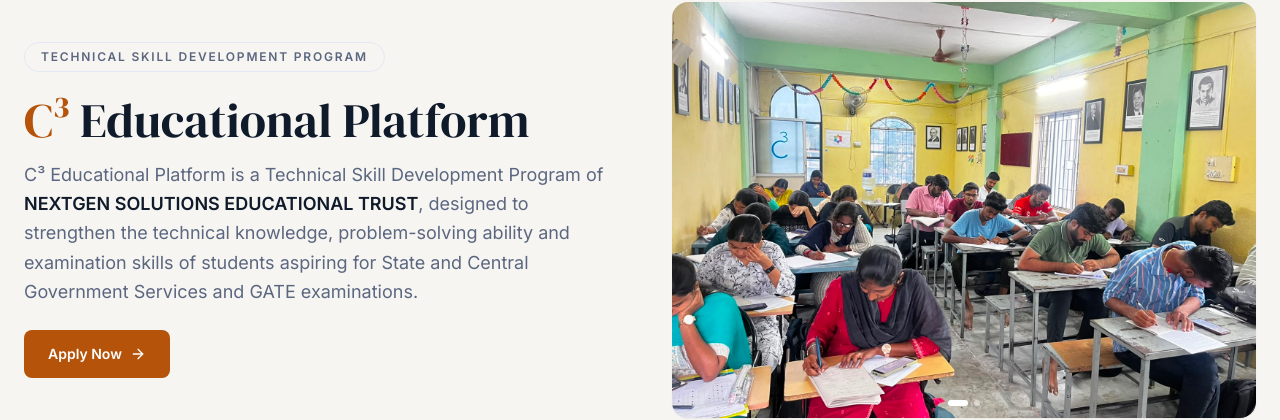
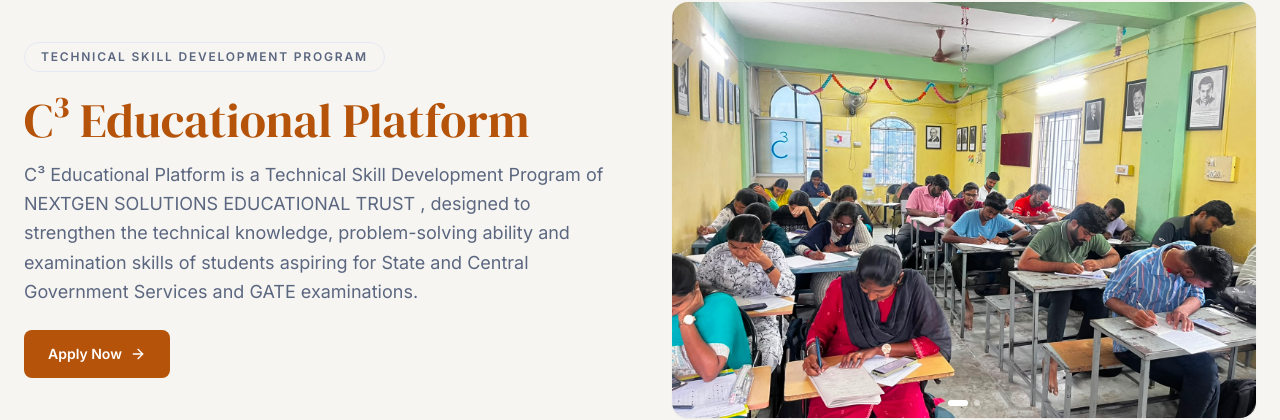
Before and after one commit to itzmani05-cmd/NextgenEducationalTrust, a React (Vite) app: page /platform in a window 1280 px wide. Shown: the part 119-539 px from the top of the page. Built offline with nearby package versions, Linux system fonts and the light colour scheme; no server answers.

Commit message:
redesign the ui of herosection in c3

```diff
--- a/src/components/platform/HeroSection.jsx
+++ b/src/components/platform/HeroSection.jsx
@@ -13,15 +13,12 @@
             Technical Skill Development Program
           </span>
           <h1 className="font-serif text-4xl md:text-5xl text-brand-ink mb-4 leading-tight">
-            <span className="text-brand-rust">C³</span> Educational Platform
+            <span className="text-brand-rust">C³ Educational Platform</span>
           </h1>
 
 
           <p className="text-brand-muted text-lg leading-relaxed mb-6">
-            C³ Educational Platform is a Technical Skill Development Program of{' '}
-            <span className="font-semibold text-brand-ink">
-              NEXTGEN SOLUTIONS EDUCATIONAL TRUST
-            </span>
+            C³ Educational Platform is a Technical Skill Development Program of NEXTGEN SOLUTIONS EDUCATIONAL TRUST
             , designed to strengthen the technical knowledge, problem-solving ability and
             examination skills of students aspiring for State and Central Government Services and
             GATE examinations.
```
